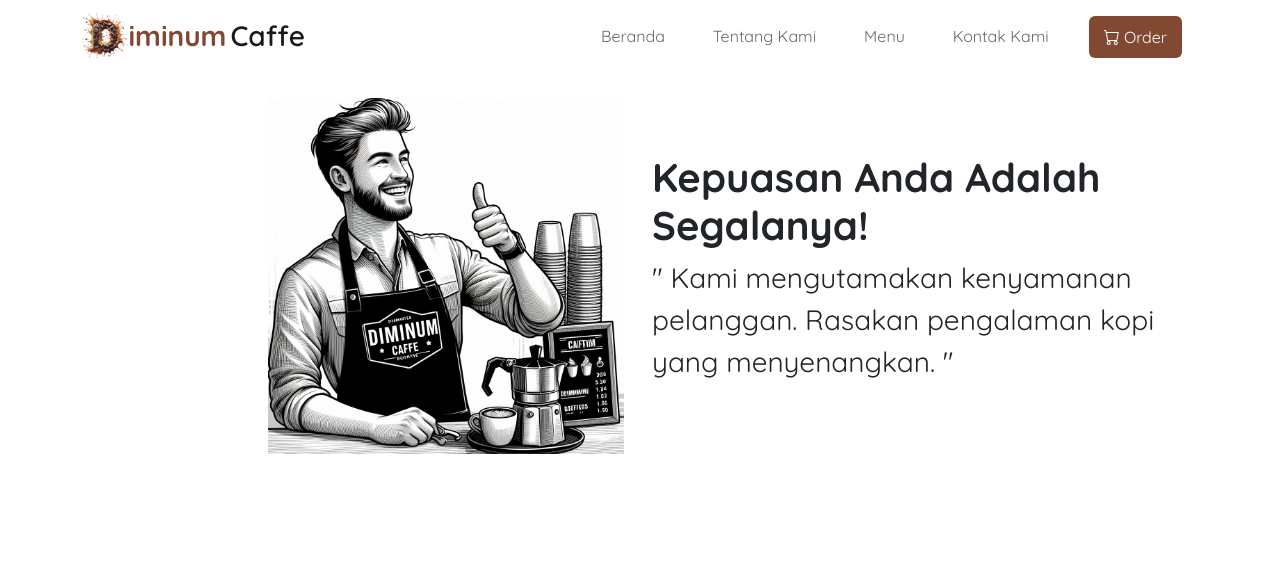
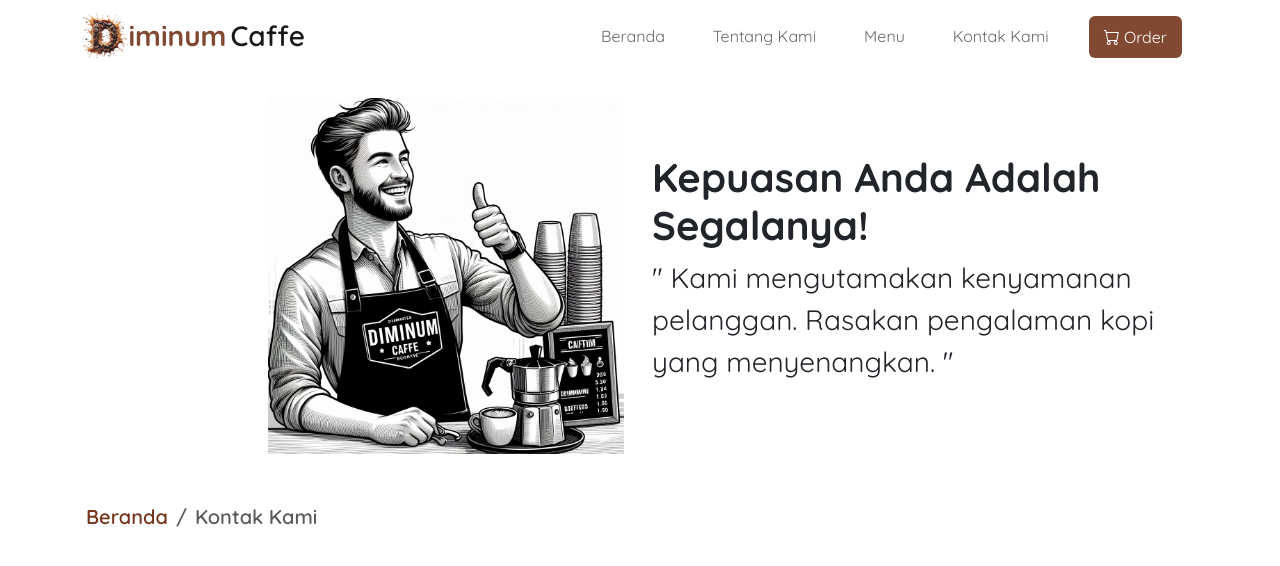
Before and after one commit to danimisme/Mini-Project-Using-React, a React (Vite) app: page /contact in a window 1280 px wide. Shown: the top 566 px of the page. Built offline with nearby package versions, Linux system fonts and the light colour scheme.

Commit message:
menambahkan breadcrumb

```diff
--- a/src/pages/Contact.jsx
+++ b/src/pages/Contact.jsx
@@ -1,8 +1,13 @@
 import Modals from "../components/Elements/Modals";
 import Navbar from "../components/Fragments/Navbar";
 import Header from "../components/Fragments/Header";
+import BreadCrumb from "../components/Elements/BreadCrumb";
+import { useEffect } from "react";
 
 const Contact = () => {
+  useEffect(() => {
+    window.scrollTo(0, 0);
+  });
   return (
     <>
       <Navbar />
@@ -13,6 +18,7 @@ const Contact = () => {
       yang menyenangkan."
         imageUrl="images/barista-vector.jpg"
       />
+      <BreadCrumb current="Kontak Kami" />
       <Modals />
     </>
   );
```
